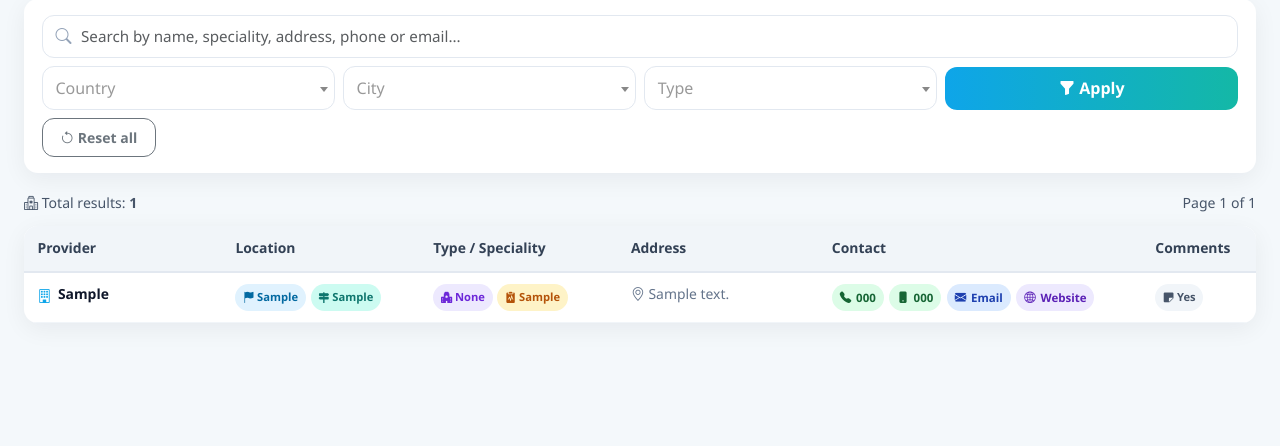
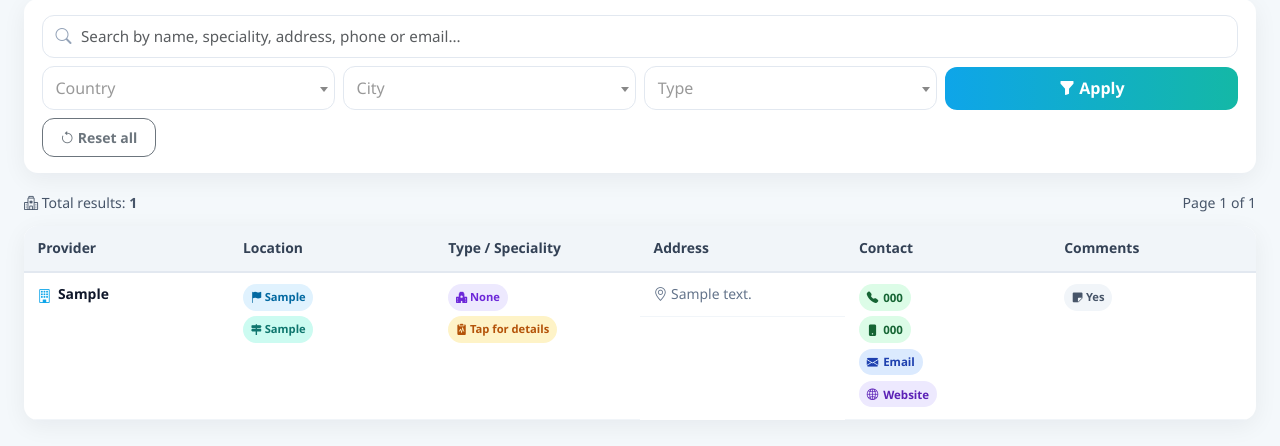
Before and after one commit to msayedelkhateab-creator/mdc, a Django app: page /en/emfa/ in a window 1280 px wide. Shown: the part 146-592 px from the top of the page. Run offline with Django 5.2, Linux system fonts and the light colour scheme; tables that the repository leaves empty hold one stand-in row (values such as "Sample post"); some libraries are stand-ins or nearby versions.

Commit message:
Initial commit

```diff
--- a/app/views.py
+++ b/app/views.py
@@ -74,7 +74,6 @@ def apply_filters(queryset, request, fields):
     if speciality:
         queryset = queryset.filter(**{fields['speciality']: speciality})
 
-    # 🔥 CRITICAL: Only search if query length > 2
     if query and len(query) > 2:
         language = get_language()
         queryset = queryset.filter(build_query_filter(query, language))
@@ -115,7 +114,7 @@ def get_cached_filter_options(model, language):
     if not filter_options:
         fields = get_language_fields(language)
         filter_options = get_filter_options(model, fields)
-        cache.set(cache_key, filter_options, 3600)  # Cache for 1 hour
+        cache.set(cache_key, filter_options, 3600)
 
     return filter_options
 
@@ -150,19 +149,10 @@ def render_network_page(request, model, template_name):
     language = get_language()
     fields = get_language_fields(language)
 
-    # 🔥 Get optimized queryset (only needed columns)
     networks = get_optimized_queryset(model, fields)
-
-    # Apply filters
     networks = apply_filters(networks, request, fields)
-
-    # Get pagination
     page_obj, page_range = get_pagination_data(networks, request)
-
-    # 🔥 Get CACHED filter options
     filter_options = get_cached_filter_options(model, language)
-
-    # Get query string
     query_string = get_query_string(request)
 
     context = {
@@ -185,7 +175,6 @@ def get_areas_generic(request, model):
     if not governorate:
         return JsonResponse({'areas': []})
 
-    # 🔥 Cache key includes governorate
     cache_key = f"{model.__name__}_{language}_areas_{governorate}"
     areas = cache.get(cache_key)
 
@@ -197,7 +186,7 @@ def get_areas_generic(request, model):
             **{field: governorate}
         ).values_list(area_field, flat=True).distinct()))
 
-        cache.set(cache_key, areas, 3600)  # Cache for 1 hour
+        cache.set(cache_key, areas, 3600)
 
     return JsonResponse({'areas': areas})
 
@@ -210,7 +199,6 @@ def get_types_generic(request, model):
     if not area:
         return JsonResponse({'types': []})
 
-    # 🔥 Cache key includes area
     cache_key = f"{model.__name__}_{language}_types_{area}"
     types = cache.get(cache_key)
 
@@ -222,7 +210,7 @@ def get_types_generic(request, model):
             **{area_field: area}
         ).values_list(type_field, flat=True).distinct()))
 
-        cache.set(cache_key, types, 3600)  # Cache for 1 hour
+        cache.set(cache_key, types, 3600)
 
     return JsonResponse({'types': types})
 
@@ -246,7 +234,7 @@ def dashboard(request):
             'HORIZON': Networkhorizon.objects.count(),
             'Main Network': Network.objects.count(),
         }
-        cache.set(cache_key, data, 300)  # Cache for 5 minutes
+        cache.set(cache_key, data, 300)
 
     return render(request, 'pages/dashboard.html', {'data': data})
 
@@ -408,6 +396,7 @@ def preauth_view(request):
 
     return render(request, 'pages/preauth.html', {'form': form})
 
+
 # =====================================================================
 #  EMFA
 # =====================================================================
@@ -476,12 +465,17 @@ def get_filter_options_emfa(fields):
 
 
 def get_cached_filter_options_emfa(language):
-    cache_key = f"Networkemfa_{language}_filters_v3"
+    # 🔥 مفتاح جديد (v4) عشان أي كاش قديم فاضي متخزن يتجاهل تلقائيًا
+    cache_key = f"Networkemfa_{language}_filters_v4"
     filter_options = cache.get(cache_key)
-    if not filter_options:
+
+    # 🔥 الشرط ده بيتأكد إن القوائم فعلاً فيها بيانات، مش بس إنها "موجودة" في الكاش
+    # لو الكاش كان مخزن قيم فاضية قديمة ({}[] فاضية) هيعمل إعادة حساب تلقائيًا
+    if not filter_options or not any(filter_options.values()):
         fields = get_language_fields_emfa(language)
         filter_options = get_filter_options_emfa(fields)
         cache.set(cache_key, filter_options, 3600)
+
     return filter_options
 
 
@@ -560,9 +554,9 @@ def get_cities_emfa(request):
     if not country:
         return JsonResponse({'cities': []})
 
-    cache_key = f"Networkemfa_{language}_cities_{country}"
+    cache_key = f"Networkemfa_{language}_cities_{country}_v2"
     cities = cache.get(cache_key)
-    if cities is None:
+    if not cities:
         country_field = 'country_ar' if language == 'ar' else 'country'
         city_field = 'city_ar' if language == 'ar' else 'city'
         cities = sorted(filter(None, Networkemfa.objects.filter(
@@ -579,9 +573,9 @@ def get_types_emfa(request):
     if not city:
         return JsonResponse({'types': []})
 
-    cache_key = f"Networkemfa_{language}_types_{city}"
+    cache_key = f"Networkemfa_{language}_types_{city}_v2"
     types = cache.get(cache_key)
-    if types is None:
+    if not types:
         city_field = 'city_ar' if language == 'ar' else 'city'
         type_field = 'type_ar' if language == 'ar' else 'type'
         types = sorted(filter(None, Networkemfa.objects.filter(
@@ -596,6 +590,13 @@ def get_types_emfa(request):
 
 @staff_member_required
 def clear_language_cache(request):
-    pattern = 'Networkemfa_*_filters*'
-    cache.delete_pattern(pattern)
-    return JsonResponse({'success': True, 'message': 'تم حذف الـ Cache'})
+    """
+    🔥 بيمسح كل الكاش خالص (أضمن حل، يشتغل مع أي cache backend
+    زي LocMemCache أو Redis أو غيرهم، من غير الاعتماد على delete_pattern
+    اللي محتاجة django-redis بالتحديد)
+    """
+    cache.clear()
+    return JsonResponse({
+        'success': True,
+        'message': 'تم حذف الـ Cache بالكامل'
+    })
--- a/templates/pages/_emfa_rows.html
+++ b/templates/pages/_emfa_rows.html
@@ -38,9 +38,9 @@
         <div class="mm-type-badges">
             <span class="badge-mm badge-type"><i class="bi bi-hospital-fill"></i> {% if language == 'en' %}{{ network.type }}{% else %}{{ network.type_ar }}{% endif %}</span>
             {% if network.speciality %}
-            <span class="badge-mm badge-speciality" title="{% if language == 'en' %}{{ network.speciality }}{% else %}{{ network.speciality_ar }}{% endif %}">
+            <span class="badge-mm badge-speciality">
                 <i class="bi bi-clipboard2-pulse-fill"></i>
-                {% if language == 'en' %}{{ network.speciality|truncatechars:40 }}{% else %}{{ network.speciality_ar|truncatechars:40 }}{% endif %}
+                {% if language == 'ar' %}اضغط للتفاصيل{% else %}Tap for details{% endif %}
             </span>
             {% endif %}
         </div>
--- a/templates/pages/emfa.html
+++ b/templates/pages/emfa.html
@@ -238,6 +238,7 @@ html[dir="rtl"] .mm-navbar .lang-form select{
     width:100%;
     border-collapse:collapse;
     font-size:.87rem;
+    table-layout:fixed;
 }
 .mm-table thead th{
     background:#f1f5f9;
@@ -261,6 +262,7 @@ html[dir="rtl"] .mm-navbar .lang-form select{
     padding:.7rem .85rem;
     border-bottom:1px solid #f1f5f9;
     vertical-align:top;
+    overflow:hidden;
 }
 
 .mm-provider-name{
@@ -269,15 +271,20 @@ html[dir="rtl"] .mm-navbar .lang-form select{
     display:flex;
     align-items:flex-start;
     gap:.4rem;
-    min-width:150px;
+    overflow:hidden;
+}
+.mm-provider-name span{
+    overflow:hidden;
+    text-overflow:ellipsis;
 }
 .mm-provider-name i{color:var(--mm-blue);margin-top:.15rem;flex-shrink:0;}
 
+/* 🔥 عمودي مش صفي، عشان البادجز تبقى ثابتة الطول ومتسقة دايمًا */
 .mm-loc-badges, .mm-type-badges{
     display:flex;
-    flex-wrap:wrap;
-    gap:.3rem;
-    min-width:150px;
+    flex-direction:column;
+    align-items:flex-start;
+    gap:.35rem;
 }
 .badge-mm{
     font-weight:600;
@@ -289,6 +296,7 @@ html[dir="rtl"] .mm-navbar .lang-form select{
     display:inline-flex;
     align-items:center;
     gap:.25em;
+    max-width:100%;
 }
 .badge-country{background:#e0f2fe;color:#0369a1;}
 .badge-gov{background:#ccfbf1;color:#0f766e;}
@@ -296,20 +304,20 @@ html[dir="rtl"] .mm-navbar .lang-form select{
 .badge-speciality{
     background:#fef3c7;
     color:#b45309;
-    max-width:220px;
-    overflow:hidden;
-    text-overflow:ellipsis;
-    white-space:nowrap;
+    cursor:pointer;
 }
 .badge-notes{background:#f1f5f9;color:#475569;}
 
 .mm-address-cell{
     color:#64748b;
-    min-width:180px;
-    max-width:260px;
+    overflow:hidden;
+    text-overflow:ellipsis;
+    display:-webkit-box;
+    -webkit-line-clamp:2;
+    -webkit-box-orient:vertical;
 }
 
-.mm-contact-cell{display:flex;flex-wrap:wrap;gap:.35rem;min-width:120px;}
+.mm-contact-cell{display:flex;flex-direction:column;align-items:flex-start;gap:.35rem;}
 .mm-contact-badge{
     display:inline-flex;
     align-items:center;
@@ -320,6 +328,7 @@ html[dir="rtl"] .mm-navbar .lang-form select{
     border-radius:999px;
     text-decoration:none;
     border:1px solid transparent;
+    white-space:nowrap;
 }
 .mm-contact-badge.phone{background:#dcfce7;color:#166534;}
 .mm-contact-badge.email{background:#dbeafe;color:#1e40af;}
@@ -393,7 +402,7 @@ html[dir="rtl"] .mm-navbar .lang-form select{
     .mm-filter-card{position:static;}
 
     .mm-table-scroll{overflow-x:visible;}
-    .mm-table{min-width:0;}
+    .mm-table{min-width:0;table-layout:auto;}
     .mm-table thead{
         position:absolute;
         width:1px;height:1px;
@@ -440,10 +449,9 @@ html[dir="rtl"] .mm-navbar .lang-form select{
     }
     .mm-provider-name, .mm-loc-badges, .mm-type-badges, .mm-address-cell, .mm-contact-cell{
         min-width:0;
-        justify-content:{% if language == 'ar' %}flex-start{% else %}flex-end{% endif %};
+        align-items:{% if language == 'ar' %}flex-start{% else %}flex-end{% endif %};
     }
-    .mm-address-cell{max-width:none;text-align:{% if language == 'ar' %}left{% else %}right{% endif %};}
-    .badge-speciality{max-width:160px;}
+    .mm-address-cell{-webkit-line-clamp:unset;text-align:{% if language == 'ar' %}left{% else %}right{% endif %};}
 }
 
 @media (max-width:380px){
@@ -570,7 +578,7 @@ html[dir="rtl"] .mm-navbar .lang-form select{
         </span>
     </div>
 
-    <!-- TABLE / CARD LIST (becomes cards automatically under 768px, see CSS) -->
+    <!-- TABLE / CARD LIST -->
     <div class="mm-table-card">
         <div class="mm-table-scroll">
             <table class="mm-table">
@@ -616,13 +624,6 @@ html[dir="rtl"] .mm-navbar .lang-form select{
 <script src="https://cdn.jsdelivr.net/npm/select2@4.1.0-rc.0/dist/js/select2.min.js"></script>
 
 <script>
-/**
- * Medical Network Directory (medmark TPA) - EMFA
- * ----------------------------------------------------------------
- * Cascade: country -> city -> type
- * Search covers: provider, speciality, address, phone, mobile, email
- * (speciality is NOT a dropdown filter, only searchable + shown in row/modal)
- */
 const MedicalNetworkDirectory = (function ($) {
     "use strict";
 
@@ -681,18 +682,21 @@ const MedicalNetworkDirectory = (function ($) {
 
     function fillSelect($target, values, keepValue) {
         $target.empty().append('<option value=""></option>');
-        values.forEach(function (v) {
+        (values || []).forEach(function (v) {
             const selected = (keepValue && v === keepValue) ? 'selected' : '';
             $target.append(`<option value="${v}" ${selected}>${v}</option>`);
         });
+        // 🔥 مهم: select2 لازم يتحدّث بعد ما نضيف options جديدة، وإلا القايمة تفضل فاضية شكليًا
         $target.trigger('change.select2');
     }
 
     function resetDownstream(from) {
         const startIdx = CASCADE_ORDER.indexOf(from);
+        if (startIdx === -1) return;
         for (let i = startIdx; i < CASCADE_ORDER.length; i++) {
-            if (i === startIdx) continue;
-            $('#mm-' + CASCADE_ORDER[i]).empty().append('<option value=""></option>').val(null).trigger('change.select2');
+            const $select = $('#mm-' + CASCADE_ORDER[i]);
+            $select.empty().append('<option value=""></option>');
+            $select.val(null).trigger('change.select2');
         }
     }
 
@@ -733,7 +737,10 @@ const MedicalNetworkDirectory = (function ($) {
                 if (options.scrollTop) window.scrollTo({ top: 0, behavior: 'smooth' });
             })
             .fail(function (xhr, status) {
-                if (status !== 'abort') showError();
+                if (status !== 'abort') {
+                    console.error('EMFA filter request failed:', xhr.status, xhr.responseText);
+                    showError();
+                }
             })
             .always(hideSpinner);
     }
@@ -751,8 +758,15 @@ const MedicalNetworkDirectory = (function ($) {
             if (!country) { loadResults(); return; }
             showSpinner();
             $.getJSON(URLS.cities, { country: country })
-                .done(function (data) { fillSelect($('#mm-city'), data.cities || []); loadResults(); })
-                .fail(function () { hideSpinner(); showError(); });
+                .done(function (data) {
+                    fillSelect($('#mm-city'), data.cities);
+                    loadResults();
+                })
+                .fail(function (xhr) {
+                    console.error('get_cities_emfa failed:', xhr.status, xhr.responseText);
+                    hideSpinner();
+                    showError();
+                });
         });
 
         $('#mm-city').on('change', function () {
@@ -761,8 +775,15 @@ const MedicalNetworkDirectory = (function ($) {
             if (!city) { loadResults(); return; }
             showSpinner();
             $.getJSON(URLS.types, { city: city })
-                .done(function (data) { fillSelect($('#mm-type'), data.types || []); loadResults(); })
-                .fail(function () { hideSpinner(); showError(); });
+                .done(function (data) {
+                    fillSelect($('#mm-type'), data.types);
+                    loadResults();
+                })
+                .fail(function (xhr) {
+                    console.error('get_types_emfa failed:', xhr.status, xhr.responseText);
+                    hideSpinner();
+                    showError();
+                });
         });
 
         $('#mm-type').on('change', function () { loadResults(); });
```
